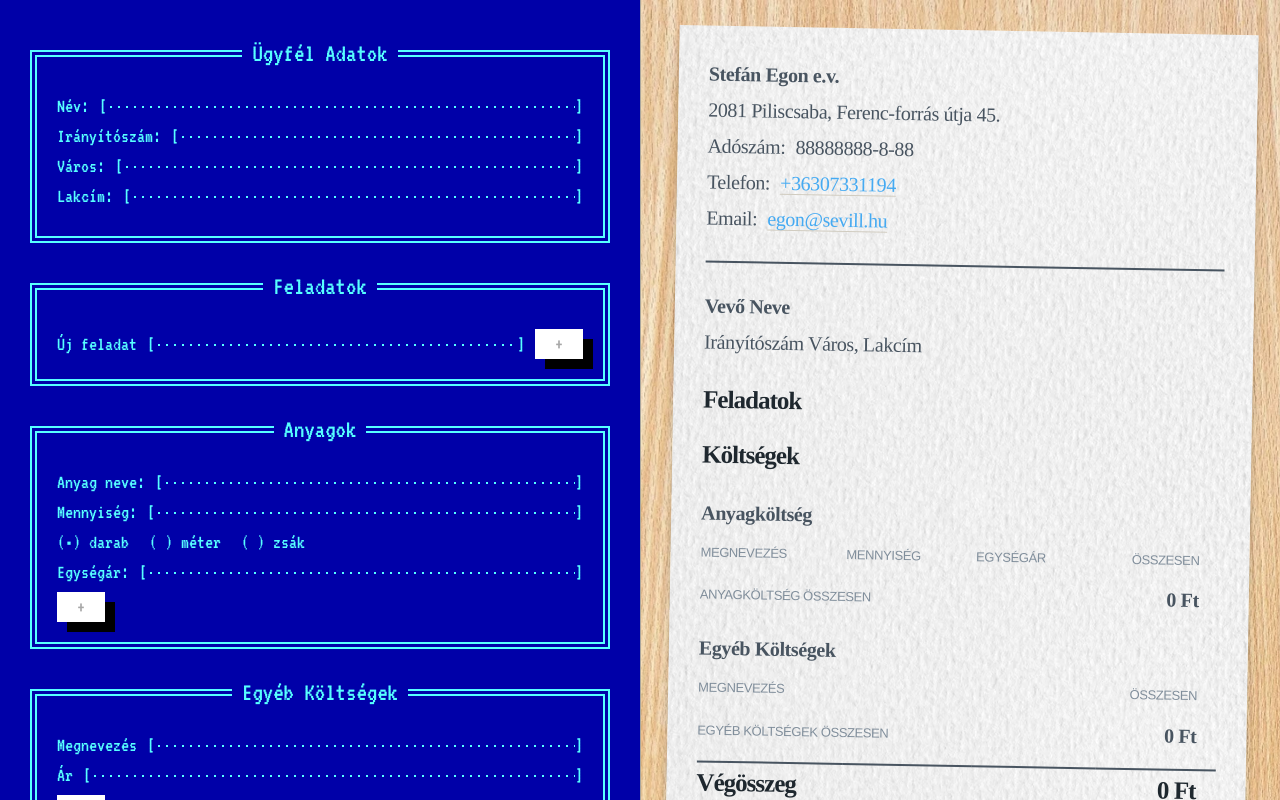
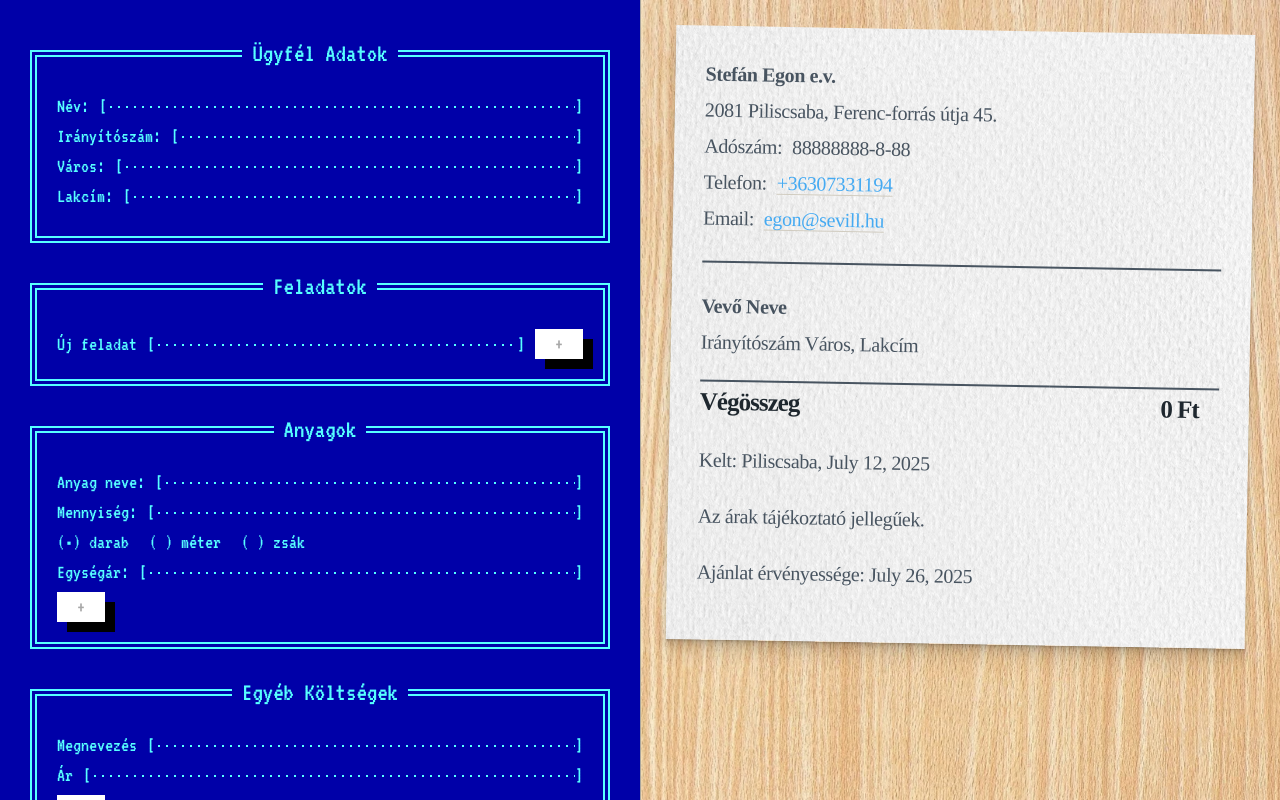
Before and after one commit to IstvanHortobagyi/egontrician, a Vue app: page / in a window 1280 px wide. Shown: the top 800 px of the page. Built offline with nearby package versions, Linux system fonts and the light colour scheme; a web font is replaced by a local one.

Commit message:
Hide empty output fields

```diff
--- a/src/App.vue
+++ b/src/App.vue
@@ -4,7 +4,6 @@
 		- Legyen Adószám mező az Ügyfél Adatoknál, amit nem kötelező kitölteni
 		- Mennyiségnél, ha nem ír be semmit, akkor legyen 1 a default
 		- Csomagot írjuk a Unit-ok közé
-		- Output résznél, amíg nincs hozzáadva egy szakaszhoz semmi, addig elrejthetjük
 	-->
 	<section class="section section--input">
 		<form>
@@ -267,48 +266,50 @@
 					{{ personalDetails.customerAddress ? personalDetails.customerAddress : "Lakcím" }}
 				</address>
 
-				<h3>Feladatok</h3>
-				<ul>
-					<li v-for="task in this.workDetails">{{ task }}</li>
-				</ul>
+				<div v-if="workDetails.length">
+					<h3>Feladatok</h3>
+					<ul>
+						<li v-for="task in this.workDetails">{{ task }}</li>
+					</ul>
+				</div>
 
-				<h3>Költségek</h3>
+				<h3 v-if="ancillaryCosts.length || materials.length">Költségek</h3>
 				<table class="table table--output">
 					<tbody>
-						<tr>
+						<tr v-if="materials.length">
 							<td colspan="4"><strong>Anyagköltség</strong></td>
 						</tr>
-						<tr>
+						<tr v-if="materials.length">
 							<th>Megnevezés</th>
 							<th>Mennyiség</th>
 							<th>Egységár</th>
 							<th class="text-right">Összesen</th>
 						</tr>
-						<tr v-for="material in this.materials">
+						<tr v-if="materials.length" v-for="material in this.materials">
 							<td>{{ material.name }}</td>
 							<td>{{ material.quantity }}&nbsp;{{ material.unit }}</td>
 							<td>{{ formatNumber(material.price) }}&nbsp;Ft/{{ material.unit }}</td>
 							<td class="text-right">{{ formatNumber(material.price * material.quantity) }}&nbsp;Ft</td>
 						</tr>
-						<tr>
+						<tr v-if="materials.length">
 							<th colspan="3">Anyagköltség összesen</th>
 							<td class="text-right"><strong>{{ formatNumber(materialCost) }}&nbsp;Ft</strong></td>
 						</tr>
 						<tr>
 							<td></td>
 						</tr>
-						<tr>
+						<tr v-if="ancillaryCosts.length">
 							<td colspan="4"><strong>Egyéb Költségek</strong></td>
 						</tr>
-						<tr>
+						<tr v-if="ancillaryCosts.length">
 							<th colspan="3">Megnevezés</th>
 							<th class="text-right">Összesen</th>
 						</tr>
-						<tr v-for="ancillary in this.ancillaryCosts">
+						<tr v-if="ancillaryCosts.length" v-for="ancillary in this.ancillaryCosts">
 							<td colspan="3">{{ ancillary.name }}</td>
 							<td class="text-right">{{ formatNumber(ancillary.price) }}&nbsp;Ft</td>
 						</tr>
-						<tr>
+						<tr v-if="ancillaryCosts.length">
 							<th colspan="3">Egyéb költségek összesen</th>
 							<td class="text-right"><strong>{{ formatNumber(ancillaryCost) }}&nbsp;Ft</strong></td>
 						</tr>
```
